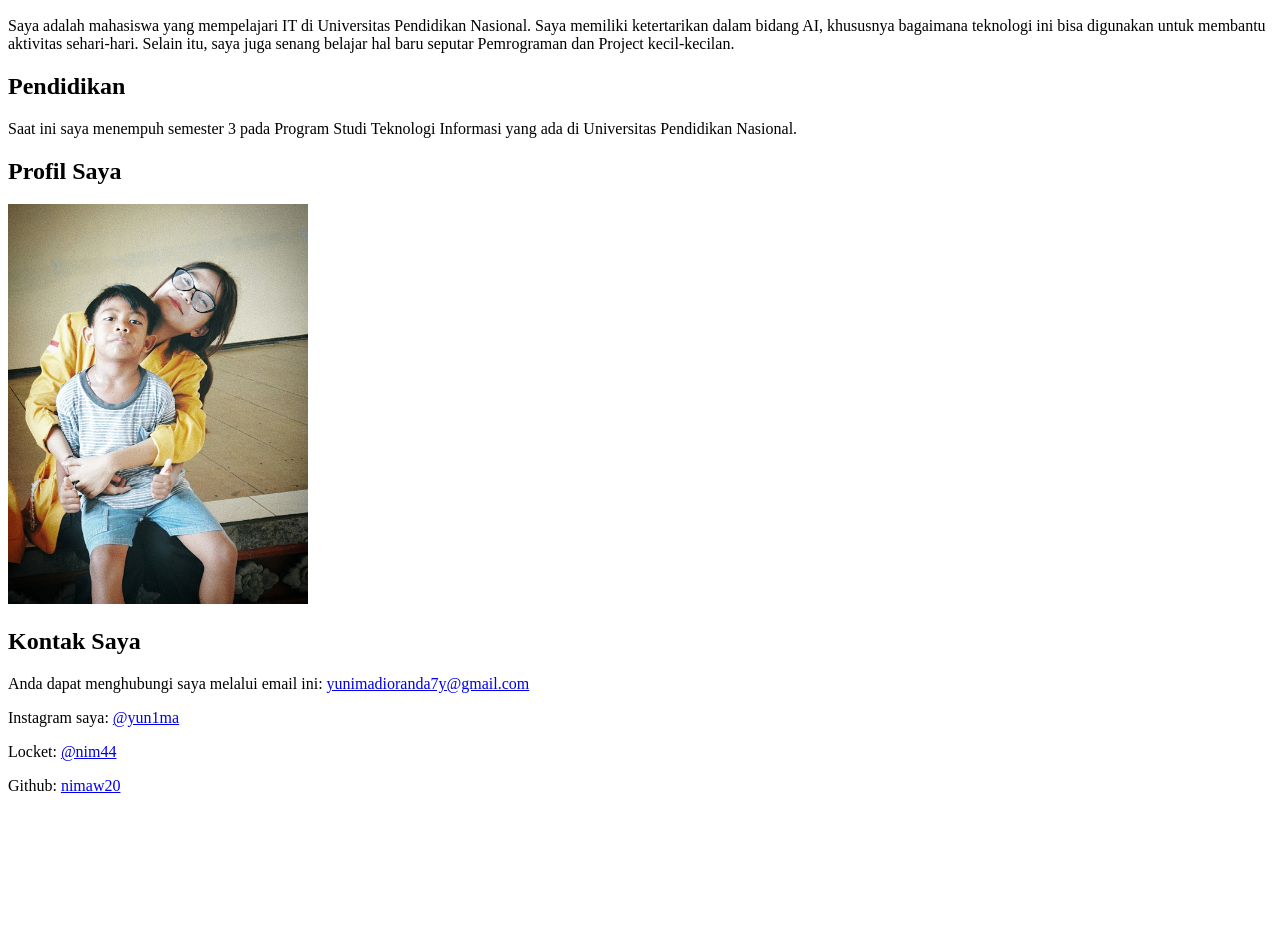
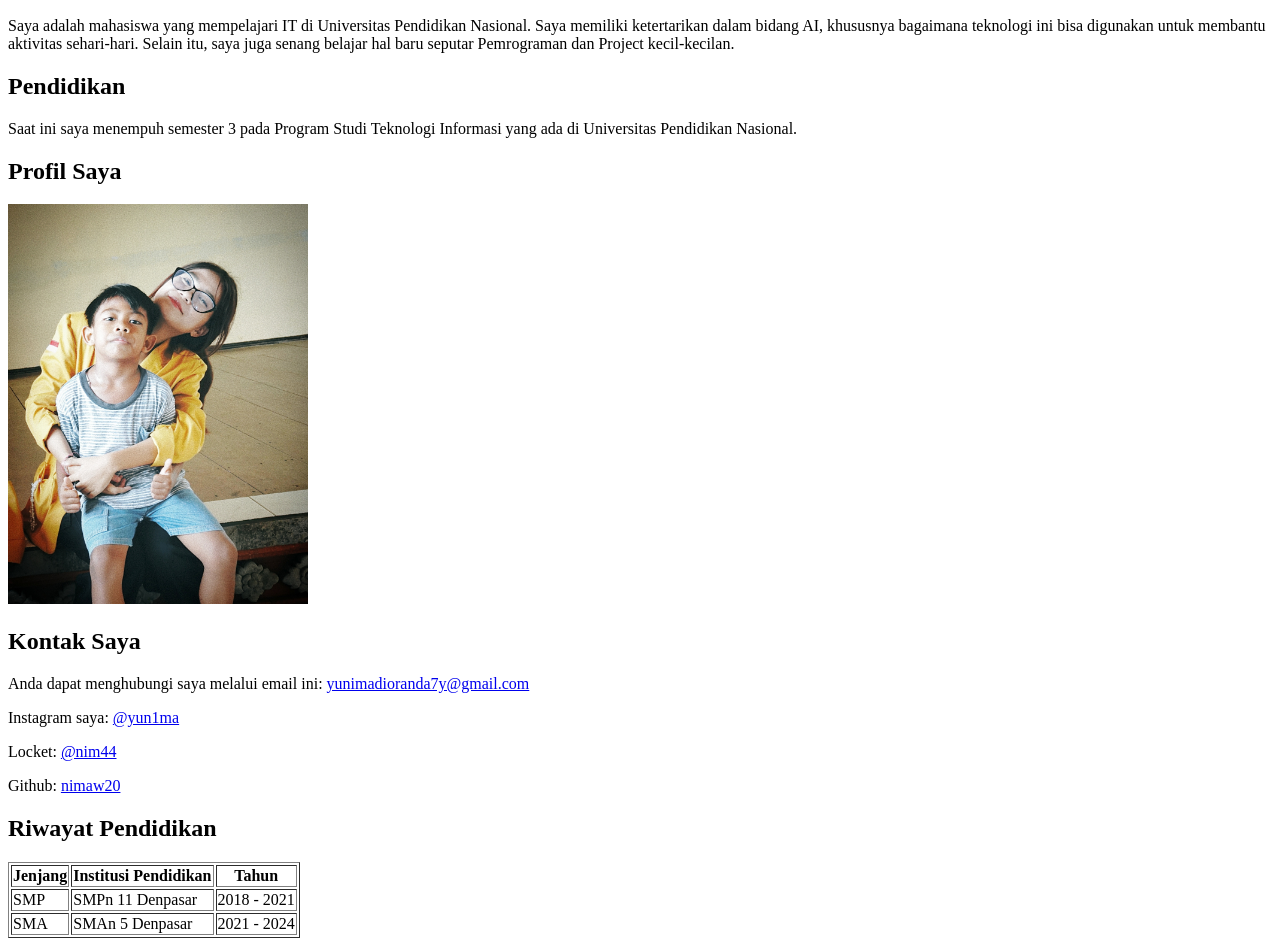
Before and after one commit to nimaw20/html.nima, a plain HTML site: page biodata/biodata_nima.html in a window 1280 px wide. Shown: the part 110-1056 px from the top of the page. Before the commit the page ends 921 px from the top, so only its background shows below. Drawn offline with Linux system fonts and the light colour scheme.

Commit message:
menambhkan riwayat pendidikan

```diff
--- a/biodata/biodata_nima.html
+++ b/biodata/biodata_nima.html
@@ -28,3 +28,22 @@
         <p>Instagram saya: <a href="https://www.instagram.com/yun1ma">@yun1ma</a></p>
         <p>Locket: <a href="https://locket.cam/nim44">@nim44</a></p>
         <p>Github: <a href="https://github.com/nimaw20" target="_blank">nimaw20</a></p>
+        <!-- Riwayat Pendidikan-->
+        <h2>Riwayat Pendidikan</h2>
+        <table border="1">
+            <tr>
+                <th>Jenjang</th>
+                <th>Institusi Pendidikan</th>
+                <th>Tahun</th>
+            </tr>
+            <tr>
+                <td>SMP</td>
+                <td>SMPn 11 Denpasar</td>
+                <td>2018 - 2021</td>
+            </tr>
+            <tr>
+                <td>SMA</td>
+                <td>SMAn 5 Denpasar</td>
+                <td>2021 - 2024</td>
+            </tr>
+        </table>
```
